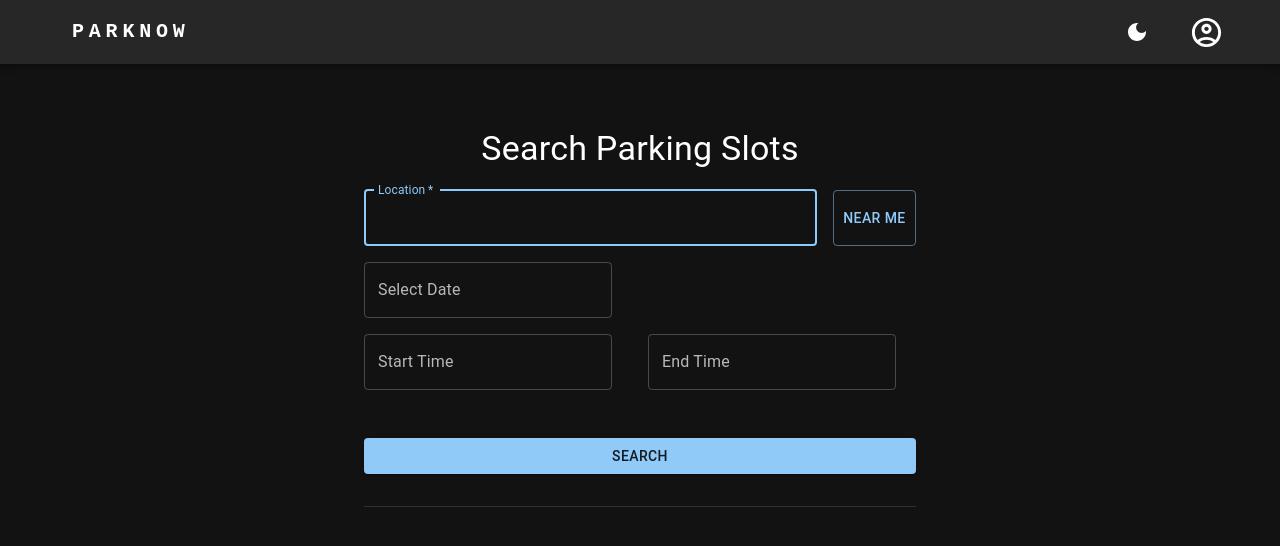
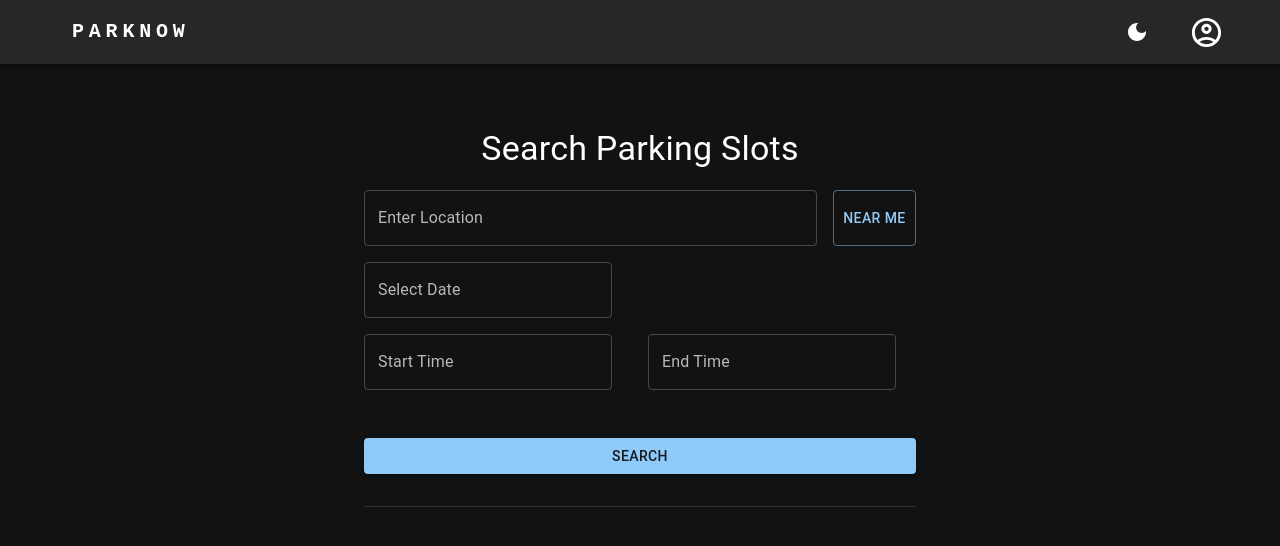
Before and after one commit to r0-0hit/parking-management-frontend, a React (Vite) app: page /dashboard in a window 1280 px wide. Shown: the top 546 px of the page. Built offline with nearby package versions, Linux system fonts and the light colour scheme.

Commit message:
auto complete

```diff
--- a/src/pages/user/SearchParking.jsx
+++ b/src/pages/user/SearchParking.jsx
@@ -1,4 +1,4 @@
-import React, { useState } from 'react'
+import React, { useEffect, useState } from 'react'
 import TextField from '@mui/material/TextField'
 import Button from '@mui/material/Button'
 import Box from '@mui/material/Box'
@@ -17,6 +17,11 @@ import {
 	Rating,
 	Alert,
 	AlertTitle,
+	List,
+	ListItem,
+	ListItemButton,
+	ListItemText,
+	Autocomplete,
 } from '@mui/material'
 import { AdapterDayjs } from '@mui/x-date-pickers/AdapterDayjs'
 import { LocalizationProvider } from '@mui/x-date-pickers/LocalizationProvider'
@@ -51,6 +56,9 @@ function SearchParking() {
 	const [userLng, setUserLng] = useState(null)
 	const [userLat, setUserLat] = useState(null)
 
+	const [suggestions, setSuggestions] = useState([])
+	const apiKey = 'pk.81c17574e9b4540a63b11fc0e59a5d98'
+
 	const { token, user } = useAuthStore()
 
 	const imgStyle = {
@@ -82,6 +90,7 @@ function SearchParking() {
 			return
 		}
 
+		setParkingSlots([])
 		setLoading(true)
 
 		try {
@@ -184,6 +193,41 @@ function SearchParking() {
 		setDisLocation(prev => !prev)
 		!disLocation ? setLocation('Your Current Location') : setLocation('')
 	}
+
+	const fetchSuggestions = async query => {
+		try {
+			const response = await axios.get('https://api.locationiq.com/v1/autocomplete.php', {
+				params: {
+					key: apiKey,
+					q: query,
+					limit: 4, // Return 5 suggestions
+					format: 'json',
+					normalizecity: 1,
+					countrycodes: 'in',
+				},
+			})
+			setSuggestions(response.data || [])
+		} catch (error) {
+			console.error('Error fetching location suggestions:', error)
+		}
+	}
+
+	const handleSuggestionClick = address => {
+		setLocation(address) // Set the selected address as the input value
+		setSuggestions([]) // Clear the suggestions
+	}
+
+	useEffect(() => {
+		if (location.length > 2 && location !== 'Your Current Location') {
+			const timeout = setTimeout(() => {
+				fetchSuggestions(location)
+			}, 1000) // Wait for 1 second before making the request
+
+			return () => clearTimeout(timeout) // Clear timeout on cleanup or new keystroke
+		} else {
+			setSuggestions([]) // Clear suggestions for short inputs
+		}
+	}, [location])
 
 	return (
 		<>
@@ -304,19 +348,55 @@ function SearchParking() {
 							<Grid container spacing={2} sx={{ marginBottom: 3 }}>
 								<Grid item xs={12}>
 									<Stack direction={'row'} spacing={2}>
-										<TextField
+										{/* <TextField
 											margin='normal'
 											required
 											fullWidth
 											id='location'
 											label='Location'
 											name='location'
-											autoComplete='location'
+											// autoComplete='location'
 											autoFocus
 											value={location}
 											onChange={e => setLocation(e.target.value)}
 											disabled={disLocation}
+										/> */}
+
+										<Autocomplete
+											fullWidth
+											freeSolo
+											disabled={disLocation}
+											options={suggestions.map(s => s.display_name)} // Map suggestions to display names
+											loading={loading}
+											inputValue={location}
+											onInputChange={(event, newValue) => {
+												setLocation(newValue) // Update the location state as the user types
+											}}
+											renderInput={params => (
+												<TextField
+													{...params}
+													disabled={disLocation}
+													label='Enter Location'
+													placeholder='Type a city or address...'
+													fullWidth
+													InputProps={{
+														...params.InputProps,
+														endAdornment: (
+															<>
+																{loading ? (
+																	<CircularProgress
+																		color='inherit'
+																		size={20}
+																	/>
+																) : null}
+																{params.InputProps.endAdornment}
+															</>
+														),
+													}}
+												/>
+											)}
 										/>
+
 										<Button
 											variant='outlined'
 											color='primary'
@@ -326,6 +406,27 @@ function SearchParking() {
 											Near Me
 										</Button>
 									</Stack>
+									{/* {suggestions.length > 0 && (
+										<List
+											sx={{ border: '1px solid #ccc', borderRadius: '4px' }}
+										>
+											{suggestions.map(suggestion => (
+												<ListItem key={suggestion.place_id} disablePadding>
+													<ListItemButton
+														onClick={() =>
+															handleSuggestionClick(
+																suggestion.display_name
+															)
+														}
+													>
+														<ListItemText
+															primary={suggestion.display_name}
+														/>
+													</ListItemButton>
+												</ListItem>
+											))}
+										</List>
+									)} */}
 								</Grid>
 								<Grid item xs={12}>
 									<DatePicker
```
